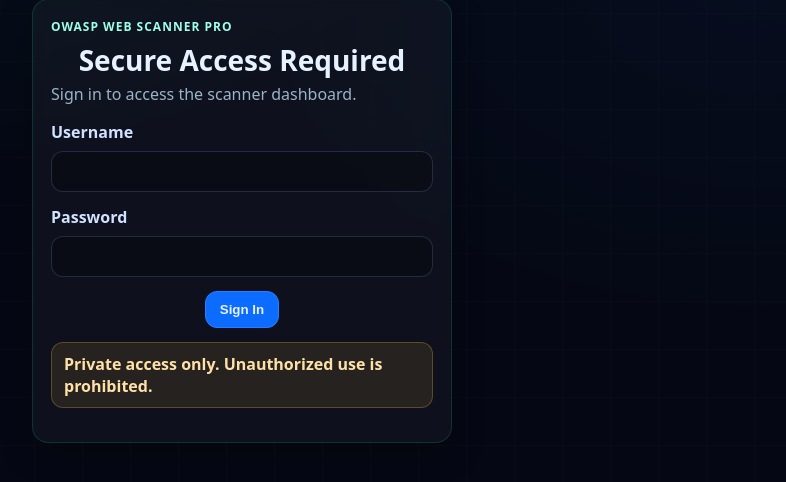
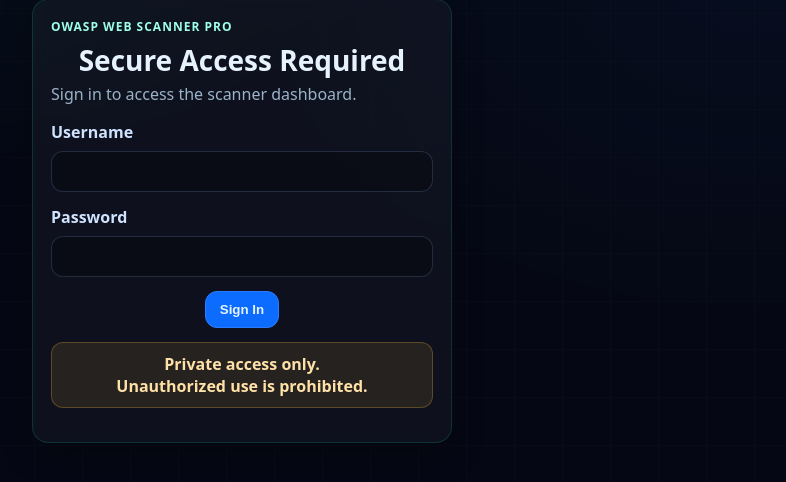
Before and after one commit to k2307/owasp-web-scanner-pro, a Flask app: page / in a window 1280 px wide. Shown: the part 179-661 px from the top of the page, without its empty margins (398-1184 px from the left). Run offline with Flask 3, Linux system fonts and the light colour scheme.

Commit message:
frontend update

```diff
--- a/static/style.css
+++ b/static/style.css
@@ -425,6 +425,17 @@
   color:#cfe2ff;
 }
 
+.disclaim{
+  margin-top:14px;
+  padding:10px 12px;
+  border-radius:12px;
+  border:1px solid rgba(255,190,60,.25);
+  background:rgba(255,190,60,.10);
+  color:#ffe1a8;
+  font-weight:700;
+  text-align: center;
+}
+
 .disclaimer{
   margin-top:14px;
   padding:10px 12px;
--- a/templates/index.html
+++ b/templates/index.html
@@ -33,8 +33,9 @@
         <button class="btn primary" type="submit">Sign In</button>
       </div>
 
-      <p class="disclaimer">
-        Private access only. Unauthorized use is prohibited.
+      <p class="disclaim">
+        Private access only. <br>
+        Unauthorized use is prohibited.
       </p>
     </form>
   </div>
```
